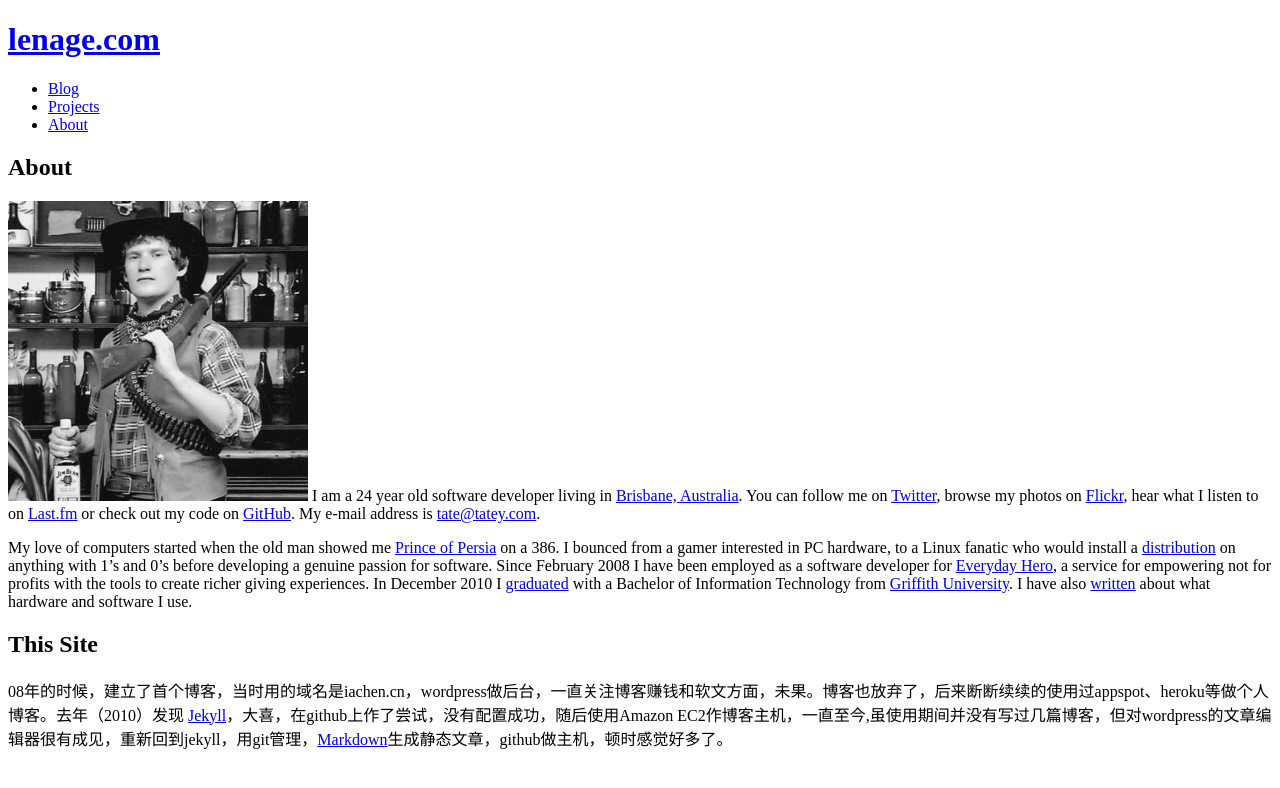
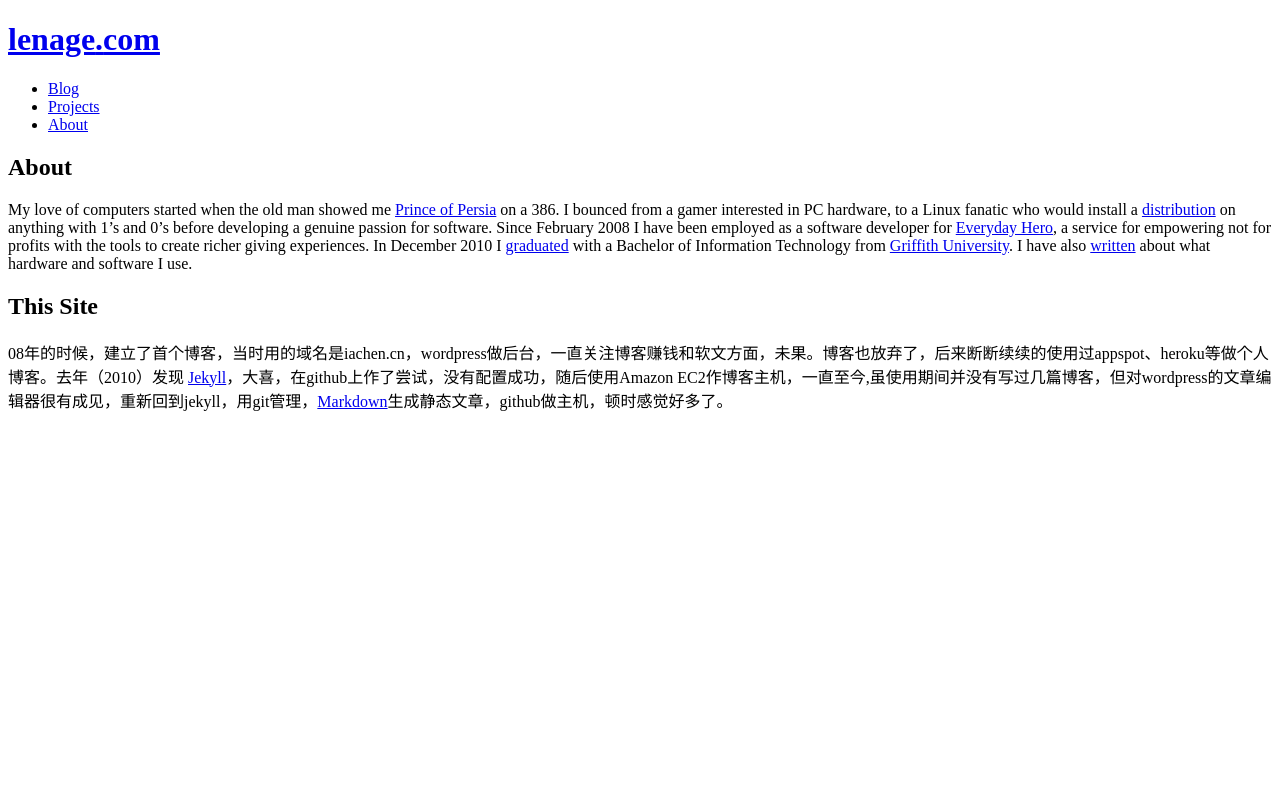
Before and after one commit to lenage/blog, a Jekyll site: the page built from about.html, in a window 1280 px wide. Shown: the top 788 px of the page. Built offline with Jekyll 4.4.1, drawn with Linux system fonts in a browser that asks for light colours; Markdown is read by kramdown in place of the engine named in the settings.

Commit message:
fix about.html

```diff
--- a/about.html
+++ b/about.html
@@ -5,8 +5,8 @@ title: About
 
 <h2>About</h2>
 
-<p><a href="http://www.flickr.com/photos/tatejohnson/5332661190/"><img id="left" src="{{ base.url }}/images/me.jpg" alt="Tate Johnson" /></a> I am a 24 year old software developer living in <a href="http://www.flickr.com/photos/23054854@N06/3319265306/in/set-72157614423917229/">Brisbane, Australia</a>. You can follow me on <a href="http://twitter.com/tatejohnson/">Twitter</a>, browse my photos on <a href="http://flickr.com/tatejohnson/">Flickr</a>, hear what I listen to on <a href="http://last.fm/user/Tatey/">Last.fm</a> or check out my code on <a href="http://github.com/tatey">GitHub</a>. My e-mail address is <a href="mailto:tate@tatey.com">tate@tatey.com</a>.</p>
-
+<!--<p><a href="http://lenage.com"><img id="left" src="{{ base.url }}/images/me.jpg" alt="lenage" /></a> I am a 23 year old software developer living in <a href="http://www.flickr.com/photos/23054854@N06/3319265306/in/set-72157614423917229/">Brisbane, Australia</a>. You can follow me on <a href="http://twitter.com/tatejohnson/">Twitter</a>, browse my photos on <a href="http://flickr.com/tatejohnson/">Flickr</a>, hear what I listen to on <a href="http://last.fm/user/Tatey/">Last.fm</a> or check out my code on <a href="http://github.com/tatey">GitHub</a>. My e-mail address is <a href="mailto:tate@tatey.com">tate@tatey.com</a>.</p>
+-->
 <p>My love of computers started when the old man showed me <a href="http://en.wikipedia.org/wiki/Prince_of_Persia_(1989_video_game)">Prince of Persia</a> on a 386. I bounced from a gamer interested in PC hardware, to a Linux fanatic who would install a <a href="http://archlinux.org">distribution</a> on anything with 1&rsquo;s and 0&rsquo;s before developing a genuine passion for software. Since February 2008 I have been employed as a software developer for <a href="http://everydayhero.com.au">Everyday Hero</a>, a service for empowering not for profits with the tools to create richer giving experiences. In December 2010 I <a href="http://www.flickr.com/photos/tatejohnson/5285063354/">graduated</a> with a Bachelor of Information Technology from <a href="http://griffith.edu.au">Griffith University</a>. I have also <a href="{{ base.url }}/2011/04/16/the-setup/">written</a> about what hardware and software I use.</p>
 
 <h2>This Site</h2>
```
Also changed, not shown: images/me.jpg.
